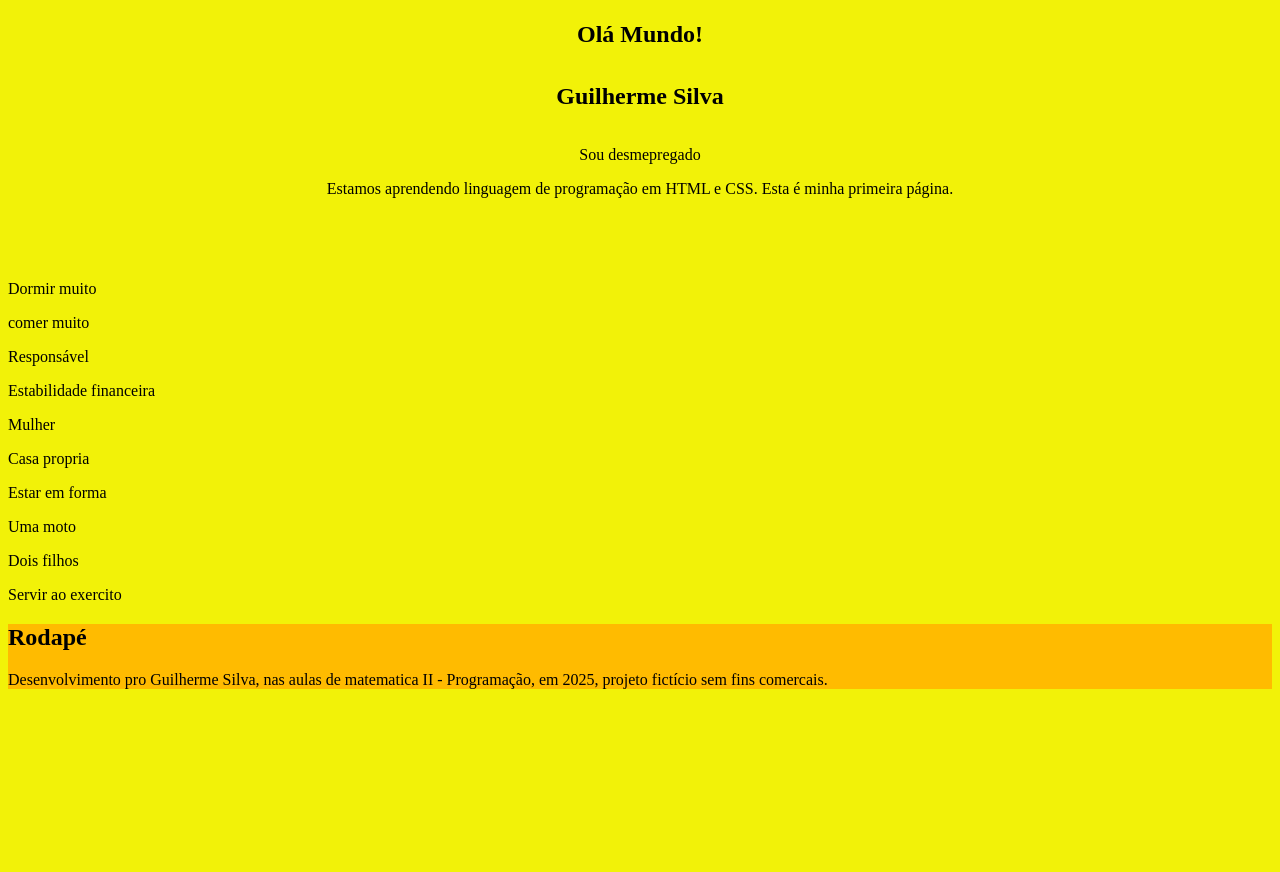
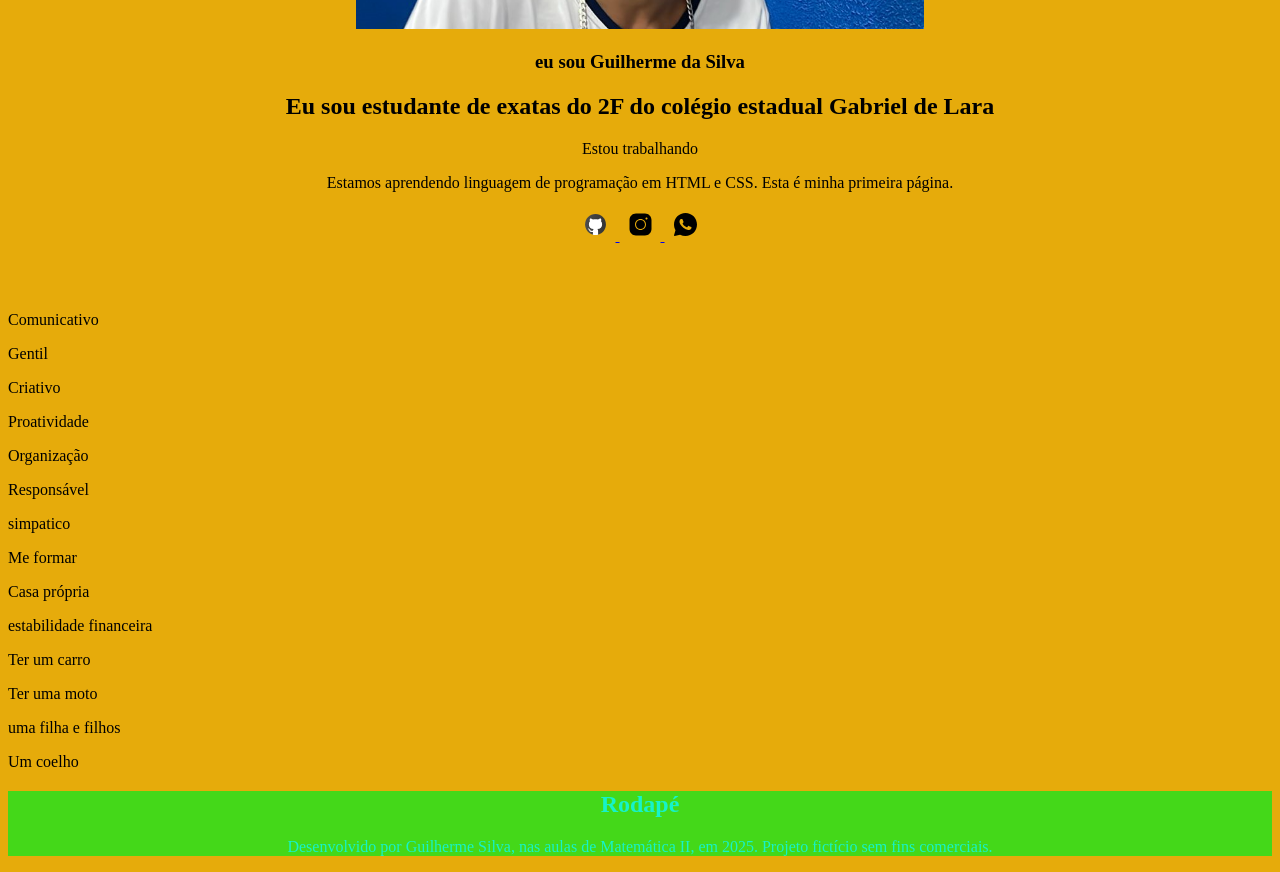
Before and after one commit to GUiSiLVAaaa/segundo-repositorio1, a plain HTML site: page index.html in a window 1280 px wide. Shown: the part 612-1484 px from the top of the page. Before the commit the page ends 1317 px from the top, so only its background shows below. Drawn offline with Linux system fonts and the light colour scheme.

Commit message:
recuperando as aulas que me perdi...

```diff
--- a/index.html
+++ b/index.html
@@ -15,34 +15,49 @@
     <main>
 
 <section id="estudante">
-  <h2> class="estudante-titulo">minha Apresentação</h2>
-  <div class="estudante-div">
-    <img src="img/eu.jpg" alt="Imagem de perfil do Guilherme" class="estudante-imagem">
-        <h1> Olá Mundo! </h1>
-        <h2 class="estudante-titulo"> Guilherme Silva </h2>
-        <p>Sou desmepregado</p>
-    <p>Estamos aprendendo linguagem de programação em HTML e CSS. Esta é minha primeira página.</p>
+    <h2 class="estudante-titulo">minha Apresentacao</h2>
+    <div class="estudante-div" >
+        <img src="img/eu.jpg" alt="Imagem de perfil" class="estudante-imagem">
+        <h3> eu sou Guilherme da Silva</h3>
+            <h1> Eu sou estudante de exatas do 2F do colégio estadual Gabriel de Lara </h1>
+            <p> Estou trabalhando </p>
+            <p> Estamos aprendendo linguagem de programação em HTML e CSS. Esta é minha primeira página.</p>
+            <a href="https://guisilvaaaa.github.io/segundo-repositorio1/">
+            <img src="img/github.svg" alt="Ícone do Github" class="estudante-ícone">
+             </a>
+             <a href="https://instagram.com/_bassfeld">
+                <img src="img/instagram.svg" alt="Ícone do Instagram" class="estudante-ícone">
+             </a>
+            <a href="https://wa.me/5541987262404">
+            <img src="img/whatsapp.svg" alt="Ícone do whatsapp" class="estudante-ícone">
+            </a>
+        </div>
 </section>
 
+
 <section id="minhasHabilidades">
-<p>Dormir muito</p>
-<p>comer muito</p>
-<p>Responsável</p>
+   <p>Comunicativo</p>
+   <p>Gentil</p>
+   <p>Criativo</p>
+   <p>Proatividade</p>
+   <p>Organização</p>
+   <p>Responsável</p>
+   <p>simpatico</p>
 </section>
 
 <section id="meusProjetos">
-<p>Estabilidade financeira</p>
-<p>Mulher</p>
-<p>Casa propria</p>
-<p>Estar em forma</p>
-<p>Uma moto</p>
-<p>Dois filhos</p>
-<p>Servir ao exercito</p>
+    <p>Me formar</p>
+    <p>Casa própria</p>
+    <p>estabilidade financeira</p>
+    <p>Ter um carro</p>
+    <p>Ter uma moto</p>
+    <p>uma filha e filhos</p>
+    <p>Um coelho</p>
 </section>
 
 <footer class="rodape">
     <h2> Rodapé </h2>
-    <p>Desenvolvimento pro Guilherme Silva, nas aulas de matematica II - Programação, em 2025, projeto fictício sem fins comercais.</p>
+    <p>Desenvolvido por Guilherme Silva, nas aulas de Matemática II, em 2025. Projeto fictício sem fins comerciais. </p>
 </footer>
     </main>
     </body>
--- a/style.css
+++ b/style.css
@@ -1,26 +1,32 @@
-header {
-background-color: rgb(255, 25, 0);
-}
-
 body {
-background-color: rgb(242, 242, 8);
+    background-color: rgb(230, 171, 11);
      }
 
     .estudante-div {
      text-align: center;
     padding: 50px 0;
+
     }
-
-.estudante-titulo{
+    .estudante-titulo {
         text-align: center;
         padding: 16px 0;
     }
+    .estudante-imagem {
+        width: 45%; /*cuidado com seu tamanho*/
 
-.estudante-imagem {
-    width: 45%;                                          /*cuidado com seu tamanho*/
     }
 
+    .estudante-ícone {
+        width: 25px;
+       padding:4px 8px;
+    }
 
     footer {
-    background-color: rgb(255, 187, 0);
+    background-color: rgba(237, 28, 28, 0.784);
     }
+
+    .rodape {
+         background-color: #0be81ebc;
+        color: rgb(22, 243, 202);
+         text-align: center;
+    }
```
Lines whose indentation alone changed are shown as unchanged.
